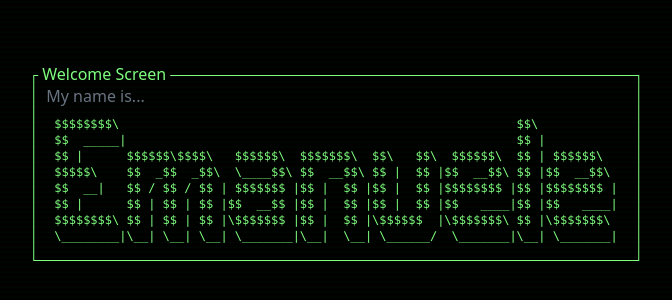
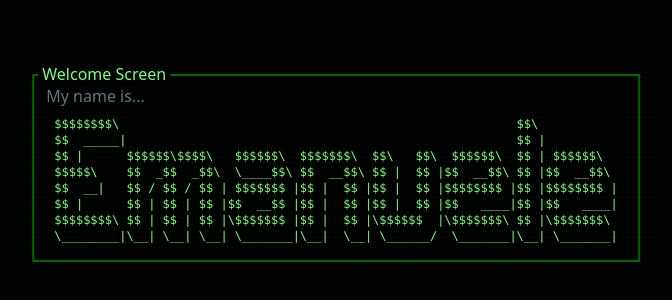
Before and after one commit to emanuele-moricci/personal-website, a SvelteKit app: page / in a window 1280 px wide. Shown: the part 232-532 px from the top of the page, without its empty margins (304-976 px from the left). Built offline with nearby package versions, Linux system fonts and the light colour scheme.

Commit message:
Adding Svelte @shadcn/ui manually - Pt. 1

```diff
--- a/src/app.css
+++ b/src/app.css
@@ -1,21 +1,98 @@
 @import "tailwindcss";
 @plugin '@tailwindcss/typography';
+@plugin "tailwindcss-animate";
 
-@layer base {
+@theme {
 	/**
         |==============================================|
-        | Tailwind CSS Variables
+        | Tailwind CSS Colors
         |==============================================|
     */
 
-	:root {
-		--main-background: hsl(0 0% 0%);
-		--main-muted-background: hsl(120 4% 10%);
-		--main-color: hsl(120 100% 75%);
-		--main-muted-color: hsl(120 4% 10%);
-		--border-color: hsl(120 100% 20%);
+	--color-background: hsl(0 0% 0%);
+	--color-muted-background: hsl(120 4% 10%);
+	--color-foreground: hsl(120 100% 75%);
+	--color-muted-foreground: var(--color-gray-500);
+
+	--accent: hsl(216 34% 17%);
+	--accent-foreground: hsl(210 40% 98%);
+
+	--popover: 224 71% 4%;
+	--popover-foreground: 215 20.2% 65.1%;
+
+	--color-border: hsl(120 100% 20%);
+	--color-input: hsl(216 34% 17%);
+
+	--color-card: hsl(224 71% 4%);
+	--color-card-foreground: hsl(213 31% 91%);
+
+	--color-primary: hsl(210 40% 98%);
+	--color-primary-foreground: hsl(222.2 47.4% 1.2%);
+
+	--color-secondary: hsl(222.2 47.4% 11.2%);
+	--color-secondary-foreground: hsl(210 40% 98%);
+
+	--color-destructive: hsl(359 51% 48%);
+	--color-destructive-foreground: hsl(210 40% 98%);
+
+	--color-ring: hsl(216 34% 17%);
+
+	/**
+        |==============================================|
+        | Tailwind CSS Modifiers
+        |==============================================|
+    */
+
+	--radius: 0.5rem;
+	--radius-xl: calc(var(--radius) + 4px);
+	--radius-md: calc(var(--radius) - 2px);
+	--radius-sm: calc(var(--radius) - 4px);
+
+	--container-2xl: 1400px;
+
+	/* --font-sans: we'll see */
+
+	/**
+        |==============================================|
+        | Tailwind CSS Animations
+        |==============================================|
+    */
+
+	--animate-accordion-down: accordion-down 0.2s ease-out;
+	@keyframes accordion-down {
+		from {
+			height: 0;
+		}
+		to {
+			height: var(--bits-accordion-content-height);
+		}
 	}
 
+	--animate-accordion-up: accordion-up 0.2s ease-out;
+	@keyframes accordion-up {
+		from {
+			height: var(--bits-accordion-content-height);
+		}
+		to {
+			height: 0;
+		}
+	}
+
+	--animate-caret-blink: caret-blink 1.25s ease-out infinite;
+	@keyframes caret-blink {
+		0%,
+		70%,
+		100% {
+			opacity: 1;
+		}
+		20%,
+		50% {
+			opacity: 0;
+		}
+	}
+}
+
+@layer base {
 	/**
         |----------------------------------------------|
         | Animations
@@ -47,7 +124,13 @@
         |----------------------------------------------|
     */
 
+	* {
+		@apply border-border;
+	}
+
 	body {
-		@apply min-h-screen bg-(--main-background) text-(--main-color);
+		@apply min-h-screen bg-background text-foreground;
+
+		font-feature-settings: "rlig" 1, "calt" 1;
 	}
 }
--- /dev/null
+++ b/src/lib/utils.ts
@@ -0,0 +1,6 @@
+import { type ClassValue, clsx } from "clsx";
+import { twMerge } from "tailwind-merge";
+
+export function cn(...inputs: ClassValue[]) {
+	return twMerge(clsx(inputs));
+}
--- a/src/routes/+page.svelte
+++ b/src/routes/+page.svelte
@@ -1,7 +1,7 @@
-<div class="border fixed top-1/2 left-1/2 transform -translate-x-1/2 -translate-y-1/2 py-2 px-3">
+<div class="border-2 fixed top-1/2 left-1/2 transform -translate-x-1/2 -translate-y-1/2 py-2 px-3">
     <h4 class="absolute left-1 -top-3.5 bg-black px-1">Welcome Screen</h4>
 
-    <p class="text-gray-500">My name is...</p>
+    <p class="text-muted-foreground">My name is...</p>
     <p class="text-xs font-mono whitespace-pre m-2">
 $$$$$$$$\                                                       $$\
 $$  _____|                                                      $$ |
@@ -12,8 +12,4 @@ $$ |      $$ | $$ | $$ |$$  __$$ |$$ |  $$ |$$ |  $$ |$$   ____|$$ |$$   ____|
 $$$$$$$$\ $$ | $$ | $$ |\$$$$$$$ |$$ |  $$ |\$$$$$$  |\$$$$$$$\ $$ |\$$$$$$$\
 \________|\__| \__| \__| \_______|\__|  \__| \______/  \_______|\__| \_______|
     </p>
-
-
-
-
 </div>
--- a/svelte.config.js
+++ b/svelte.config.js
@@ -1,9 +1,14 @@
-import adapter from '@sveltejs/adapter-node';
-import { vitePreprocess } from '@sveltejs/vite-plugin-svelte';
+import adapter from "@sveltejs/adapter-node";
+import { vitePreprocess } from "@sveltejs/vite-plugin-svelte";
 
 const config = {
 	preprocess: vitePreprocess(),
-	kit: { adapter: adapter() }
+	kit: {
+		adapter: adapter(),
+		alias: {
+			"@/*": "./src/lib/*",
+		},
+	},
 };
 
 export default config;
```
Also changed, not shown: package.json (+7 -1 lines), 1 other file (tests, documents, lock files or other folders).
